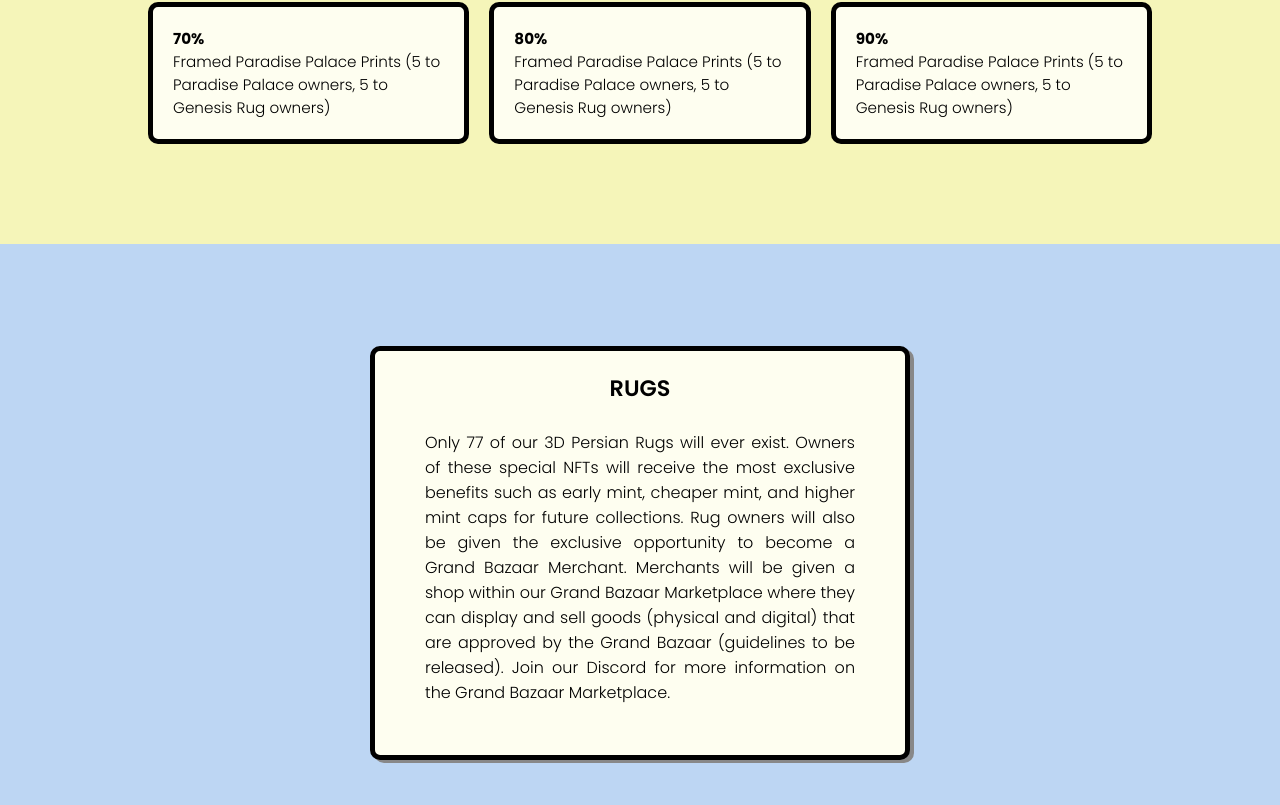
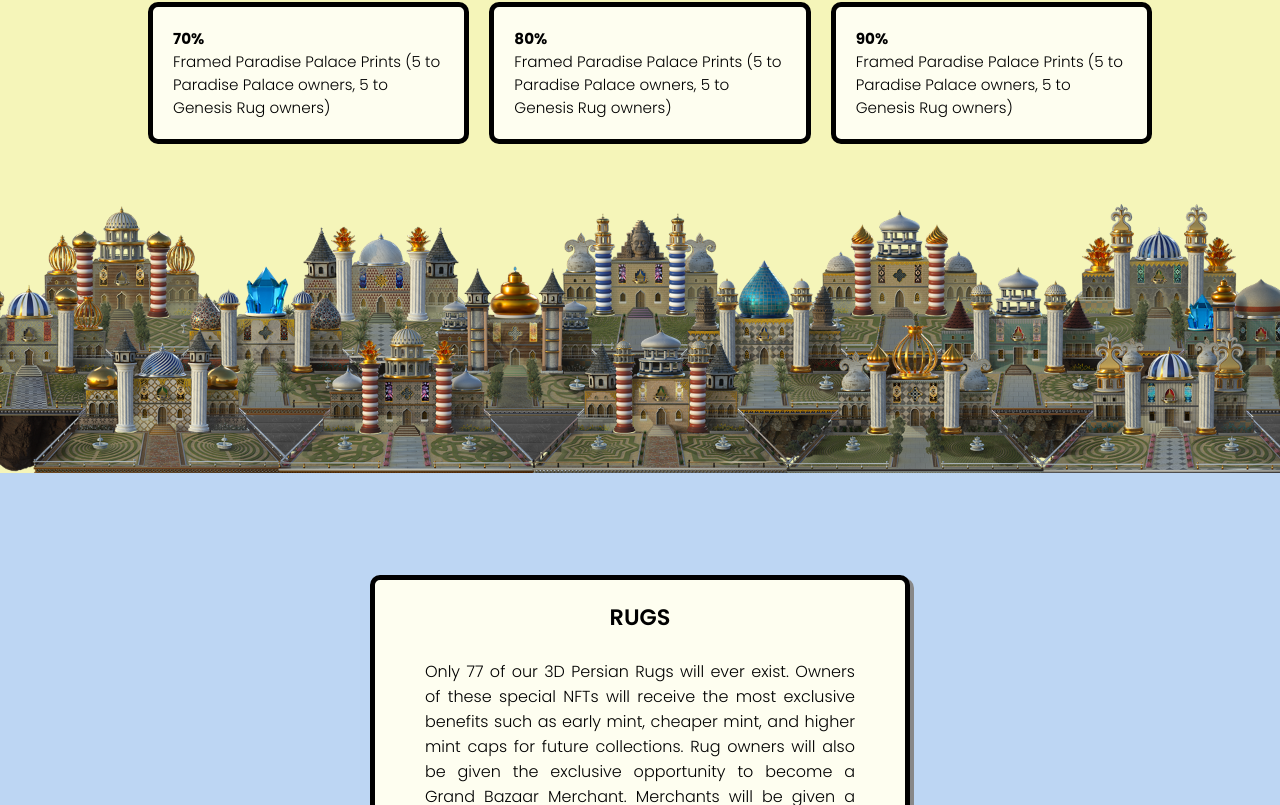
Before and after one commit to zollywoods/grandbazaar, a Next.js app: page / in a window 1280 px wide. Shown: the part 1995-2800 px from the top of the page. Built offline with nearby package versions, Linux system fonts and the light colour scheme; a web font is replaced by a local one.

Commit message:
palace row added

```diff
--- a/pages/index.js
+++ b/pages/index.js
@@ -131,6 +131,9 @@ export default function Home() {
             </div>
 
           </div>
+          <div className={styles.palaceRow}>
+            <img src='/imgs/palaceRow.png' width = "100%" className={styles.palaceRowImage}/>
+          </div>
         </div>
 
         <div className={styles.rugWrapper}>
@@ -161,6 +164,8 @@ export default function Home() {
             </div>
 
           </div>
+
+
         </div>
 
         <div className={styles.teamWrapper}>
--- a/styles/main.module.css
+++ b/styles/main.module.css
@@ -175,7 +175,6 @@
     background-color: rgb(245, 245, 185);
     position: relative;
     padding-top: 30px;
-    padding-bottom: 100px;
     z-index: 6;
 
 }
@@ -211,11 +210,21 @@
     font-weight: 300;
 }
 
+.palaceRow{
+    padding-top: 60px;
+    padding-bottom: -10px;
+}
+
+.palaceRowImage{
+    margin-bottom: -10px;
+}
+
 .rugWrapper{
     height: 100%;
     background-color: rgb(189, 214, 243);
     position: relative;
     padding: 8%;
+    z-index: 7;
 }
 
 .circleWrapper{
```
Also changed, not shown: public/imgs/palaceRow.png (added), 1 other file (tests, documents, lock files or other folders).
